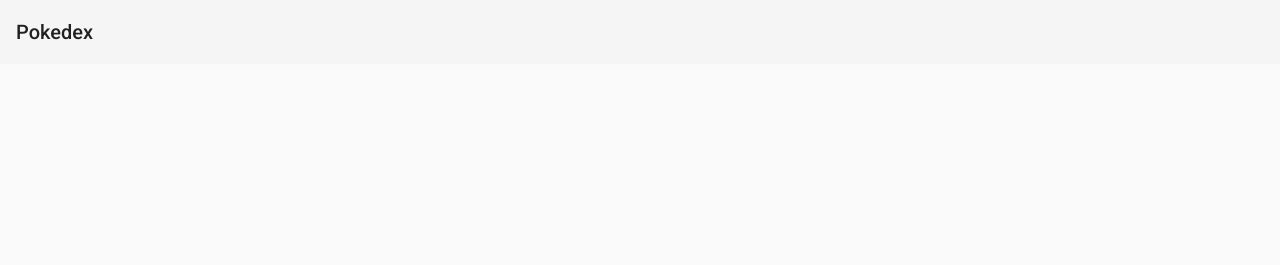
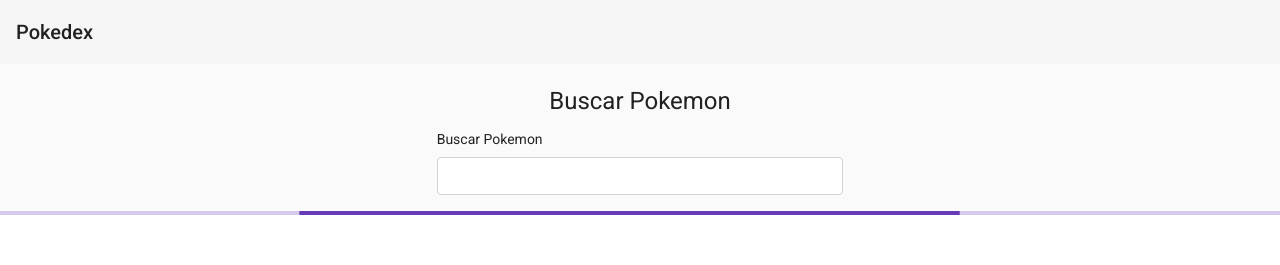
Before and after one commit to SandovalJr/Pokedex_Angular, an Angular app: page /buscar in a window 1280 px wide. Before the commit this address led to /Home. Shown: the top 265 px of the page. Built offline with nearby package versions, Linux system fonts and the light colour scheme; no server answers.

Commit message:
Buscador API finalizado

```diff
--- a/angular.json
+++ b/angular.json
@@ -19,13 +19,11 @@
             "polyfills": "src/polyfills.ts",
             "tsConfig": "tsconfig.app.json",
             "aot": true,
-            "assets": [
-              "src/favicon.ico",
-              "src/assets"
-            ],
+            "assets": ["src/favicon.ico", "src/assets"],
             "styles": [
               "./node_modules/@angular/material/prebuilt-themes/deeppurple-amber.css",
-              "src/styles.css"
+              "src/styles.css",
+              "./node_modules/bootstrap/dist/css/bootstrap.min.css"
             ],
             "scripts": []
           },
@@ -84,10 +82,7 @@
             "polyfills": "src/polyfills.ts",
             "tsConfig": "tsconfig.spec.json",
             "karmaConfig": "karma.conf.js",
-            "assets": [
-              "src/favicon.ico",
-              "src/assets"
-            ],
+            "assets": ["src/favicon.ico", "src/assets"],
             "styles": [
               "./node_modules/@angular/material/prebuilt-themes/deeppurple-amber.css",
               "src/styles.css"
@@ -103,9 +98,7 @@
               "tsconfig.spec.json",
               "e2e/tsconfig.json"
             ],
-            "exclude": [
-              "**/node_modules/**"
-            ]
+            "exclude": ["**/node_modules/**"]
           }
         },
         "e2e": {
--- a/src/app/app.component.html
+++ b/src/app/app.component.html
@@ -1,6 +1,6 @@
 <!-- <mat-slider min="1" max="100" step="1" value="1"></mat-slider> -->
 
-<mat-drawer-container class="container" autosize>
+<mat-drawer-container autosize>
   <mat-toolbar (click)="openSidebar = true">Pokedex</mat-toolbar>
   <app-sidenav
     (cerrarSidenav)="openSidebar = $event"
--- a/src/app/app.routes.ts
+++ b/src/app/app.routes.ts
@@ -4,10 +4,11 @@
 import { CardsComponent } from './components/cards/cards.component';
 import { DescriptionPokemonComponent } from './components/description-pokemon/description-pokemon.component';
 import { GridCardsComponent } from './components/grid-cards/grid-cards.component';
-
+import {BusquedaComponent} from './components/busqueda/busqueda.component'
 const routes: Routes = [
   { path: 'Home', component: GridCardsComponent },
   { path: 'description/:id', component: DescriptionPokemonComponent },
+  {path:'buscar',component:BusquedaComponent},
   { path: '**', pathMatch: 'full', redirectTo: 'Home' },
 ];
 
--- a/src/app/components/busqueda/busqueda.component.css
+++ b/src/app/components/busqueda/busqueda.component.css
@@ -0,0 +1,6 @@
+h4{
+    text-align: center;
+    font-size: 24px;
+    /* background: #000; */
+    margin-top: 25px;
+}
--- a/src/app/components/busqueda/busqueda.component.html
+++ b/src/app/components/busqueda/busqueda.component.html
@@ -1 +1,25 @@
-<p>busqueda works!</p>
+<h4>Buscar Pokemon</h4>
+
+<div class="row justify-content-center">
+  <div class="col-sm-4">
+    <div class="form-group">
+      <label for="">Buscar Pokemon</label>
+      <input
+        type="text"
+        class="form-control"
+        #inputSearch
+        aria-describedby="helpId"
+      />
+    </div>
+  </div>
+</div>
+
+<mat-progress-bar mode="indeterminate" *ngIf="loading"></mat-progress-bar>
+
+<div *ngIf="!loading" class="fadeIn">
+  <mat-grid-list cols="1" rowHeight="40vh">
+    <mat-grid-tile>
+      <app-cards [pokemonInput]="pokemonRecibido"></app-cards>
+    </mat-grid-tile>
+  </mat-grid-list>
+</div>
--- a/src/app/components/busqueda/busqueda.component.ts
+++ b/src/app/components/busqueda/busqueda.component.ts
@@ -1,15 +1,76 @@
-import { Component, OnInit } from '@angular/core';
+import {
+  Component,
+  OnInit,
+  ViewChild,
+  ElementRef,
+  AfterViewInit,
+} from '@angular/core';
+
+import { fromEvent } from 'rxjs';
+import { HttpClient } from '@angular/common/http';
+import { debounceTime, take, pluck, switchMap } from 'rxjs/operators';
 
 @Component({
   selector: 'app-busqueda',
   templateUrl: './busqueda.component.html',
-  styleUrls: ['./busqueda.component.css']
+  styleUrls: ['./busqueda.component.css'],
 })
-export class BusquedaComponent implements OnInit {
+export class BusquedaComponent implements OnInit, AfterViewInit {
+  private url = `https://pokeapi.co/api/v2/pokemon/`;
 
-  constructor() { }
+  public pokemonRecibido: any;
+  public loading: boolean = true;
 
-  ngOnInit(): void {
+  // es igual que hacer document.getElementById
+  /*****
+  estructura:
+  viewChild (el id) nombre de el elemento: tipo de elemento
+  ******/
+  @ViewChild('inputSearch') inputSearch: ElementRef;
+
+  /*****
+  Constructor : funcion que se ejecuta cuando se instancia el componente
+  - El componente se instancia cuando usamos su etiqueta
+  ******/
+  constructor(private http: HttpClient) {}
+
+  /*****
+  ngOnInit: Funcion que se ejecuta despues del constructor y cuando se terminan de crear html y css
+  si tengo un metodo  que haga referencia a una etiqueta html , se necesita poner aqui.
+  Debido a que si se coloca en el constructor marcara error por que el elemento no existe
+  - solo se instancian los inputs y outputs
+  ******/
+  ngOnInit(): void {}
+
+  /*****
+// ng after viw init: es un metodo que se ejecuta despues del ngOnInit
+  // su objetivo es verificar que los elementos ya esten renderizados
+  // la diferencia que tiene el nfAfter y el ngOnInit es que after espera a que sus elementos
+  // esten renderizados y el ngOnInit solo espera a que angular los haya cocstruido
+  // en su logica pero sin renderizarlos, por lo tanto es necesario establecer todo lo que
+  // tenga que ver con viewchild  debido a que este decorados, busca la referencia del ID
+  // en el DOM y no enn la logica de angular
+  ******/
+  ngAfterViewInit(): void {
+    this.searchPokemon();
   }
 
+  /*****
+  Metodo que nos ayudara a obtener la informacion de la API , con el pokemon que busquemos por medio de RXJS
+  ******/
+
+  searchPokemon() {
+    fromEvent(this.inputSearch.nativeElement, 'keyup')
+      .pipe(
+        debounceTime(1500),
+        pluck('target', 'value'),
+        switchMap((nombrePokemon) =>
+          this.http.get(`${this.url}${nombrePokemon}`)
+        )
+      )
+      .subscribe((value) => {
+        this.pokemonRecibido = value;
+        this.loading = false;
+      });
+  }
 }
--- a/src/app/components/shared/sidenav/sidenav.component.html
+++ b/src/app/components/shared/sidenav/sidenav.component.html
@@ -2,5 +2,8 @@
   <mat-icon style="float: left;" (click)="cerrarSidenavmethod()"
     >close</mat-icon
   >
-  <p>Lorem, ipsum dolor sit amet consectetur.</p>
+  <br />
+  <ul>
+    <li><a routerLink="buscar">BuscarPokemon</a></li>
+  </ul>
 </mat-drawer>
--- a/src/app/directivas/change-color-type.directive.ts
+++ b/src/app/directivas/change-color-type.directive.ts
@@ -15,7 +15,8 @@
   constructor(private el: ElementRef, private render: Renderer2) {}
 
   ngOnInit(): void {
-    console.log(this.nameType);
+    // console.log(this.nameType);
+
     this.TextColor();
   }
 
```
